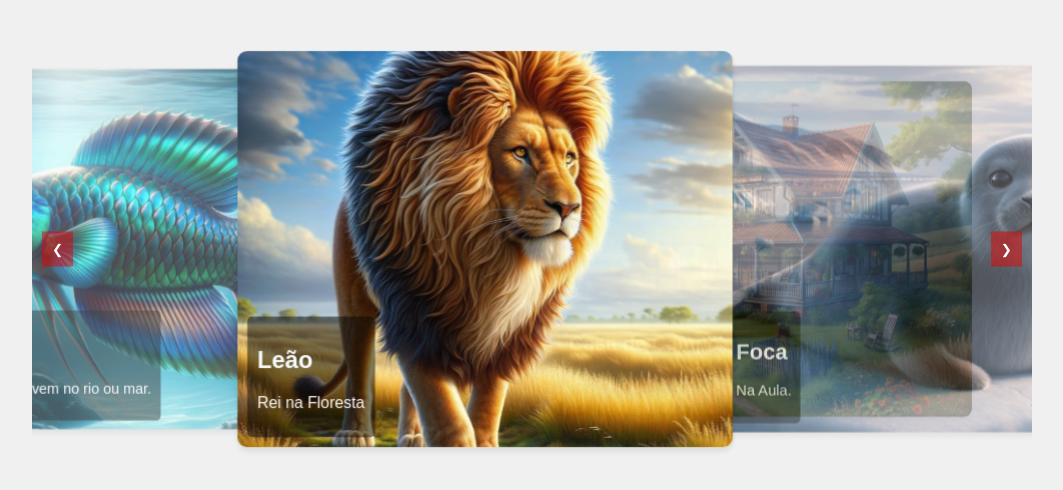
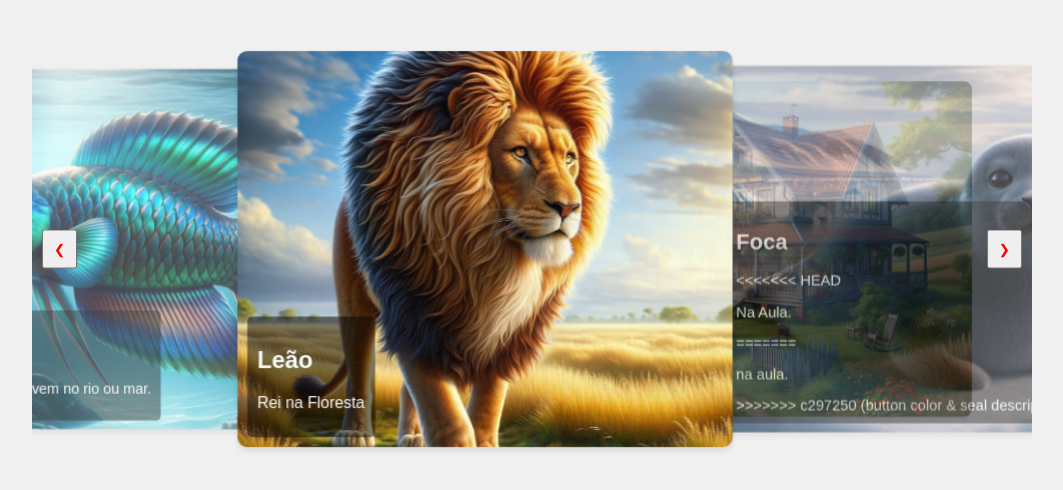
Before and after one commit to ehenrique21/Aula06_ColaboracaoEmProjetosCompatilhados, a plain HTML site: page index.html in a window 1280 px wide. Shown: the part 190-680 px from the top of the page, without its empty margins (108-1171 px from the left). Drawn offline with Linux system fonts and the light colour scheme.

Commit message:
button color & seal description

```diff
--- a/estilo.css
+++ b/estilo.css
@@ -86,8 +86,13 @@ button {
     position: absolute;
     top: 50%;
     transform: translateY(-50%);
+<<<<<<< HEAD
     background-color: rgba(226, 2, 2, 0.5);
     color: #fff;
+=======
+    background-color: rgba(0, 0, 0, 0.5);
+    color: #fb0000;
+>>>>>>> c297250 (button color & seal description)
     border: none;
     padding: 10px;
     cursor: pointer;
--- a/index.html
+++ b/index.html
@@ -27,7 +27,11 @@
                 </a>
                 <div class="info">
                     <h2>Foca</h2>
+<<<<<<< HEAD
                     <p>Na Aula.</p>
+=======
+                    <p>na aula.</p>
+>>>>>>> c297250 (button color & seal description)
                 </div>
             </div>
 
```
